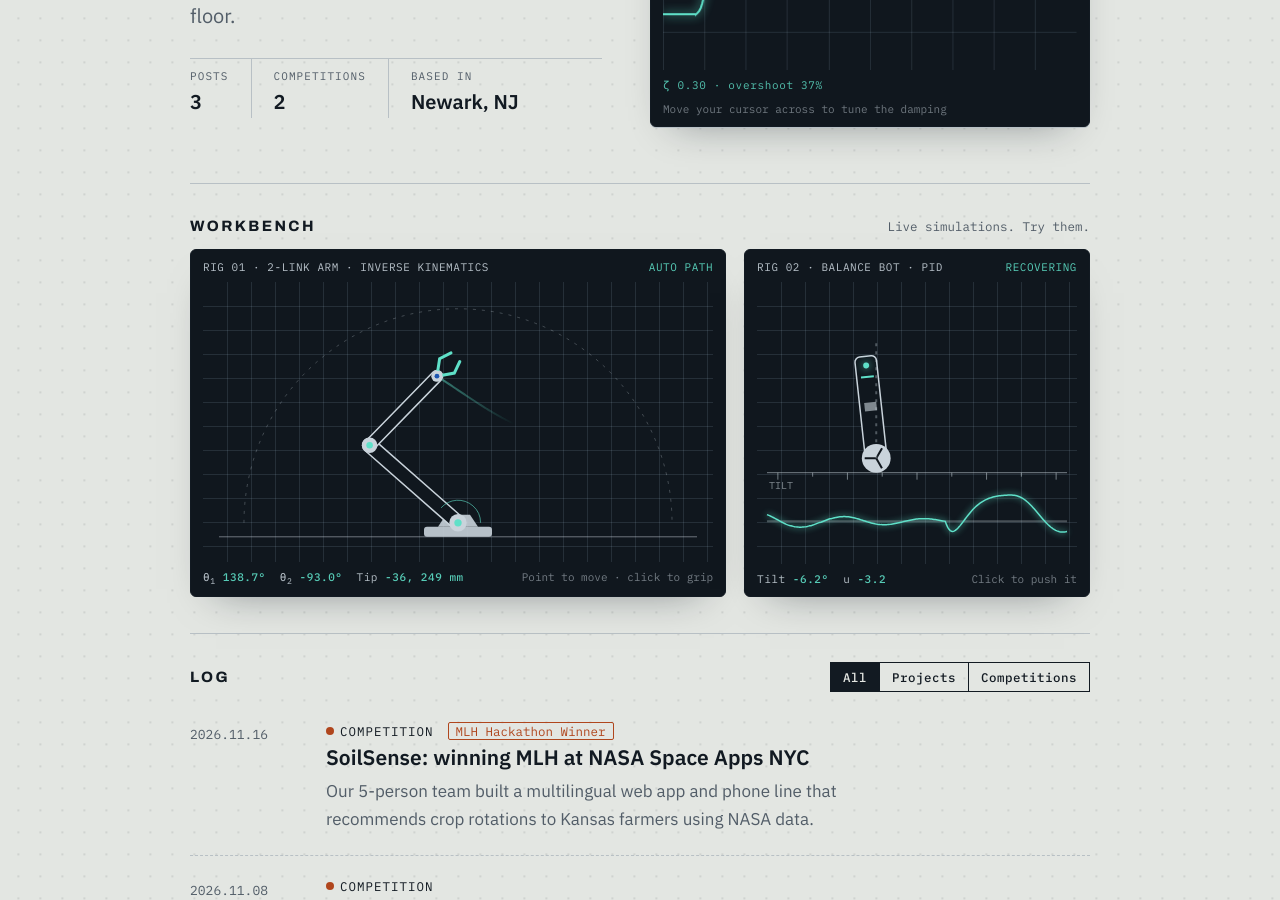
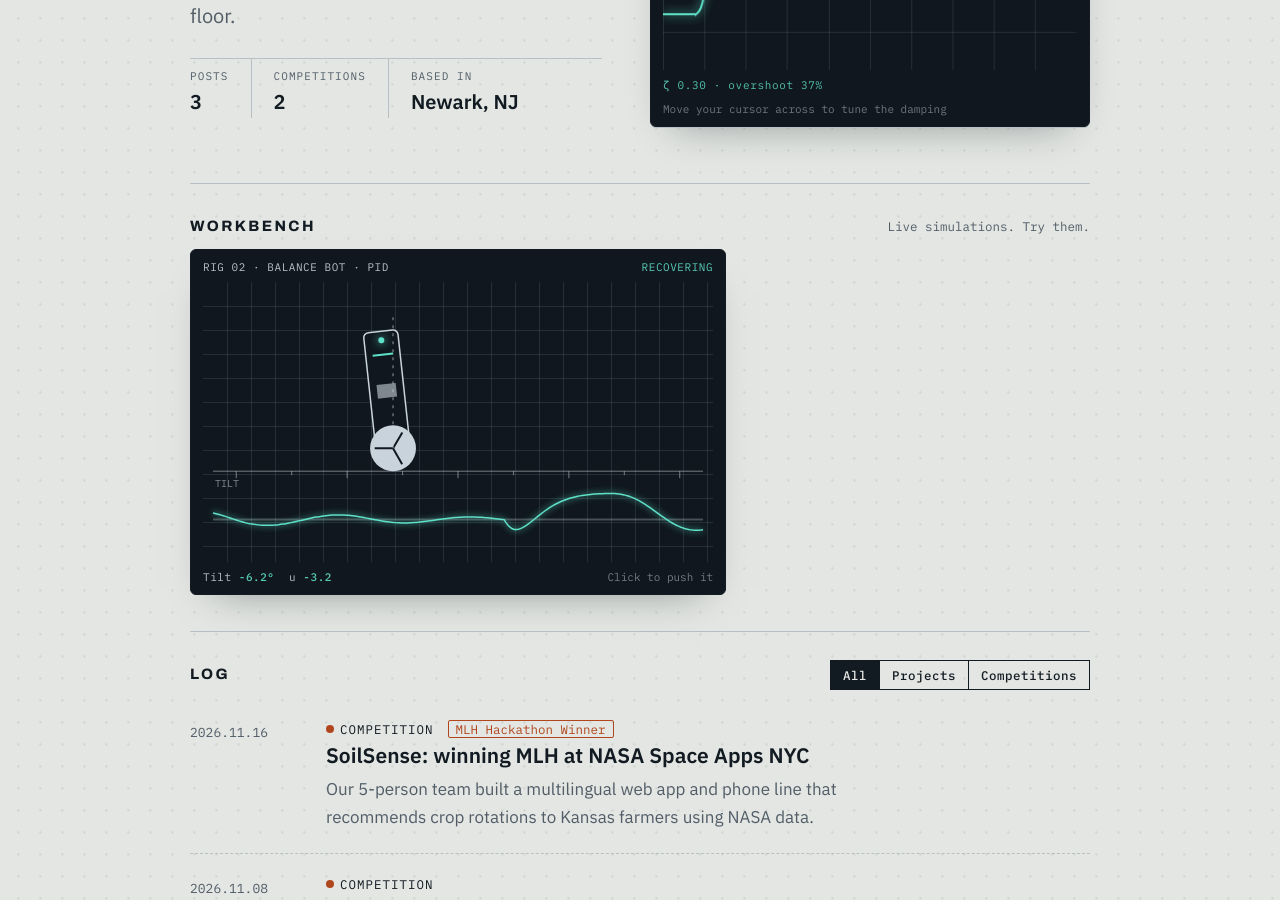
Before and after one commit to vp822-arch/vp822-arch.github.io, a Jekyll site: the page built from index.html, in a window 1280 px wide and 900 px high, scrolled down 399 px. Built offline with Jekyll 4.4.1, drawn with Linux system fonts in a browser that asks for light colours.

Commit message:
Add files via upload

```diff
--- a/index.html
+++ b/index.html
@@ -30,16 +30,6 @@ layout: default
     <span class="bench-note">Live simulations. Try them.</span>
   </div>
   <div class="bench-grid">
-    <figure class="rig rig-arm">
-      <div class="rig-top"><span>RIG 01 &middot; 2-link arm &middot; inverse kinematics</span><span id="arm-mode">Auto path</span></div>
-      <canvas id="arm" aria-label="Robot arm that follows your cursor. Click to close the gripper."></canvas>
-      <div class="rig-bottom">
-        <span>&theta;<sub>1</sub> <b id="arm-t1">0.0&deg;</b></span>
-        <span>&theta;<sub>2</sub> <b id="arm-t2">0.0&deg;</b></span>
-        <span>Tip <b id="arm-xy">0, 0 mm</b></span>
-        <span class="hint">Point to move &middot; click to grip</span>
-      </div>
-    </figure>
     <figure class="rig rig-bot">
       <div class="rig-top"><span>RIG 02 &middot; Balance bot &middot; PID</span><span id="bot-state">Balanced</span></div>
       <canvas id="bot" aria-label="Self-balancing robot. Click to push it and watch the PID controller recover."></canvas>
```
